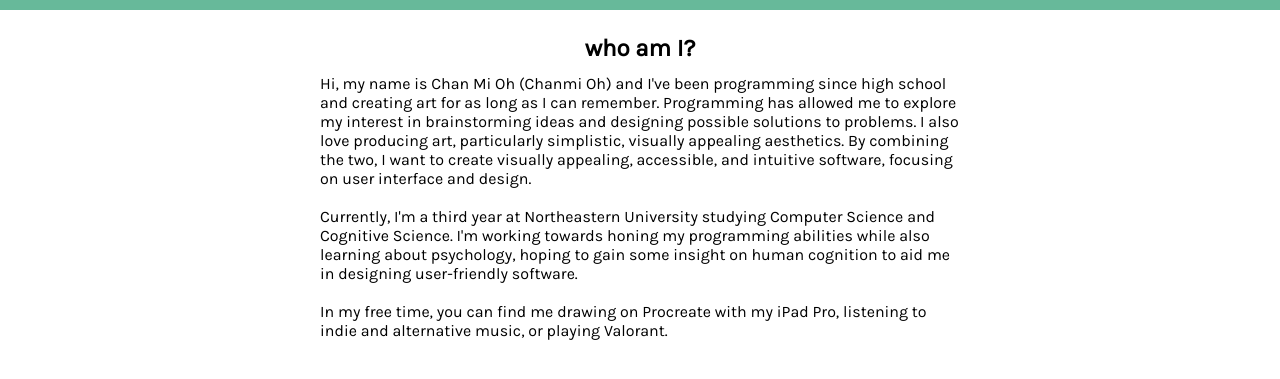
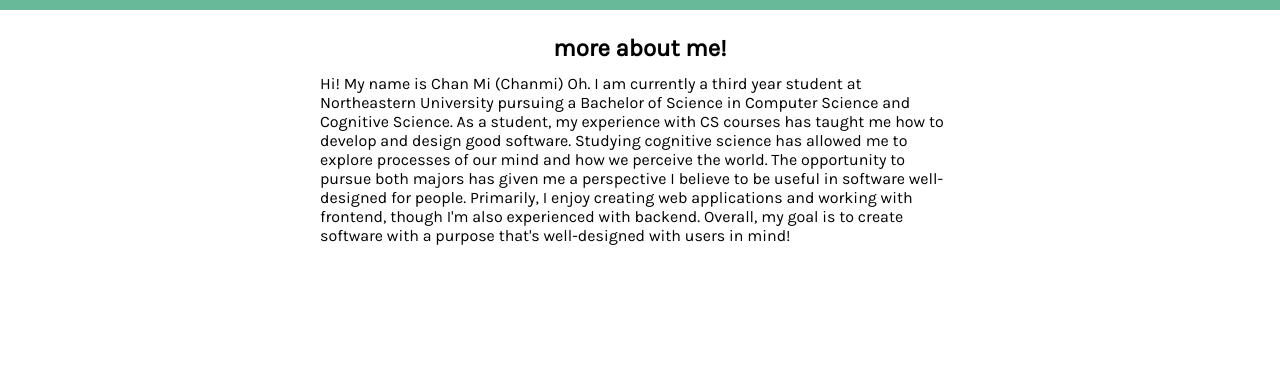
Before and after one commit to chanmioh/chanmioh.github.io, a plain HTML site: page about.html in a window 1280 px wide. Shown: the part 45-424 px from the top of the page. Drawn offline with Linux system fonts and the light colour scheme.

Commit message:
Modified index.html and about.html

```diff
--- a/about.html
+++ b/about.html
@@ -5,7 +5,7 @@
         <meta charset="UTF-8">
 
         <!-- description for website (shows up in search engines for example) -->
-        <meta name="description" content="Software developer and digital artist.">
+        <meta name="description" content="Developing software and digital art.">
 
         <!-- makes sure website looks good on mobile -->
         <meta name="viewport" content="width=device-width, initial scale=1.0">
@@ -33,23 +33,19 @@
 
         <!-- about me -->
         <section class="about-me" id="about">
-            <h2 class="section__title section__title--about">who am I?</h2>
+            <h2 class="section__title section__title--about">more about me!</h2>
             <p class="section__subtitle section__subtitle--about"></p>
 
             <div class="about-me__body">
-                <p>Hi, my name is Chan Mi Oh (Chanmi Oh) and I've been programming since high school and creating art for as long as I can remember.
-                    Programming has allowed me to explore my interest in brainstorming ideas and designing possible solutions to problems. I also love producing art, particularly simplistic, visually
-                    appealing aesthetics.
-                    By combining the two, I want to create visually appealing, accessible, and intuitive software, focusing on user interface and design. </p>
+                <p>Hi! My name is Chan Mi (Chanmi) Oh. I am currently a third year student at Northeastern University pursuing a Bachelor of Science in Computer Science and Cognitive Science.
+
+                As a student, my experience with CS courses has taught me how to develop and design good software. Studying cognitive science has allowed me to explore processes of our mind and how we perceive the world. The opportunity to pursue both majors has given me a perspective I believe to be useful in software well-designed for people.
+
+                Primarily, I enjoy creating web applications and working with frontend, though I'm also experienced with backend. Overall, my goal is to create software with a purpose that's well-designed with users in mind!</p>
 
                 <br>
-                <p>
-                    Currently, I'm a third year at Northeastern University studying Computer Science and Cognitive Science.
-                    I'm working towards honing my programming abilities while also learning about psychology, hoping to gain some insight on
-                    human cognition to aid me in designing user-friendly software.</p>
                 </p>
                 <br>
-                <p>In my free time, you can find me drawing on Procreate with my iPad Pro, listening to indie and alternative music, or playing Valorant.</p>
             </div>
         </section>
 
```
Also changed, not shown: index.html (+2 -2 lines), website-pfp.jpg.
